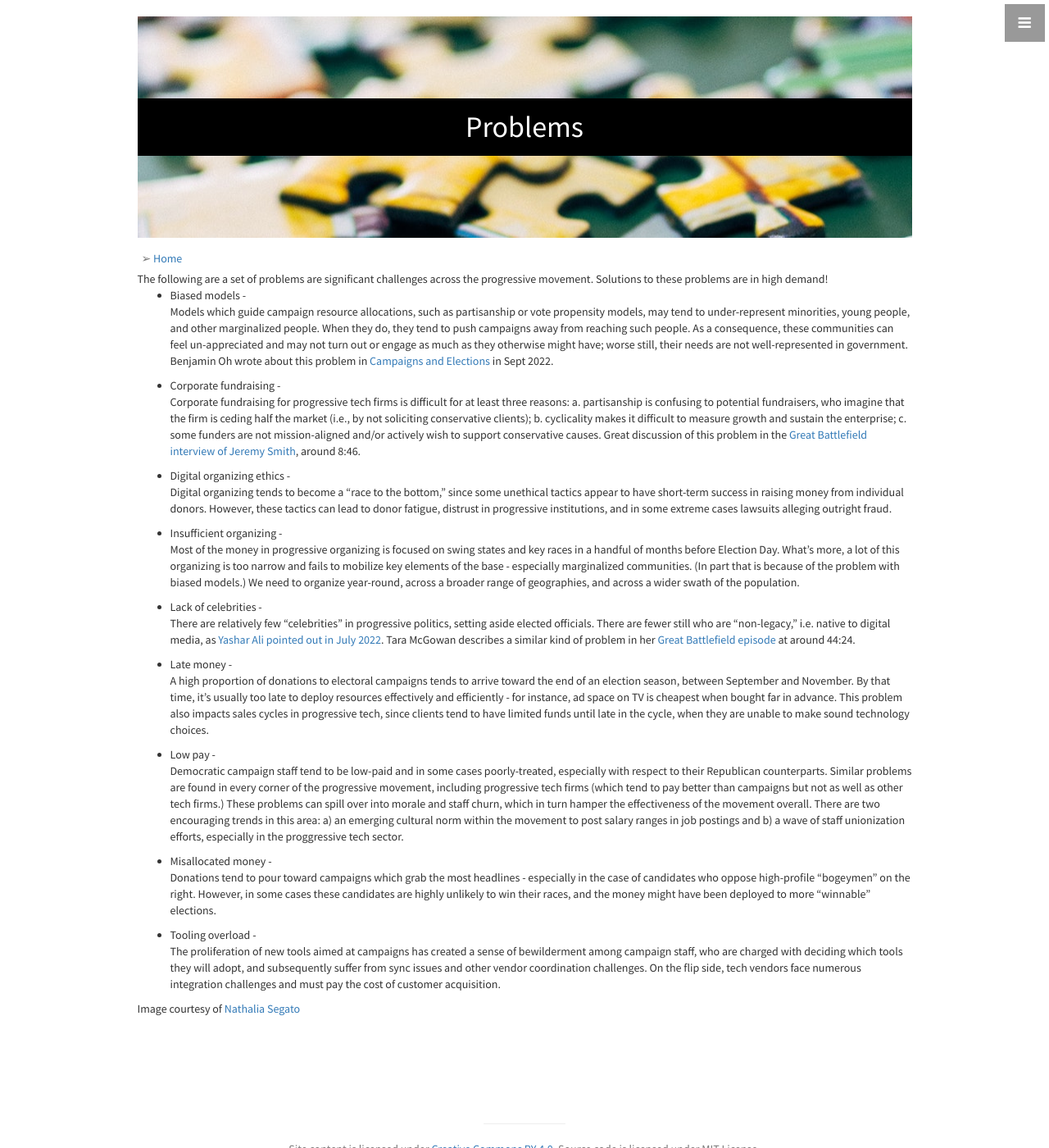
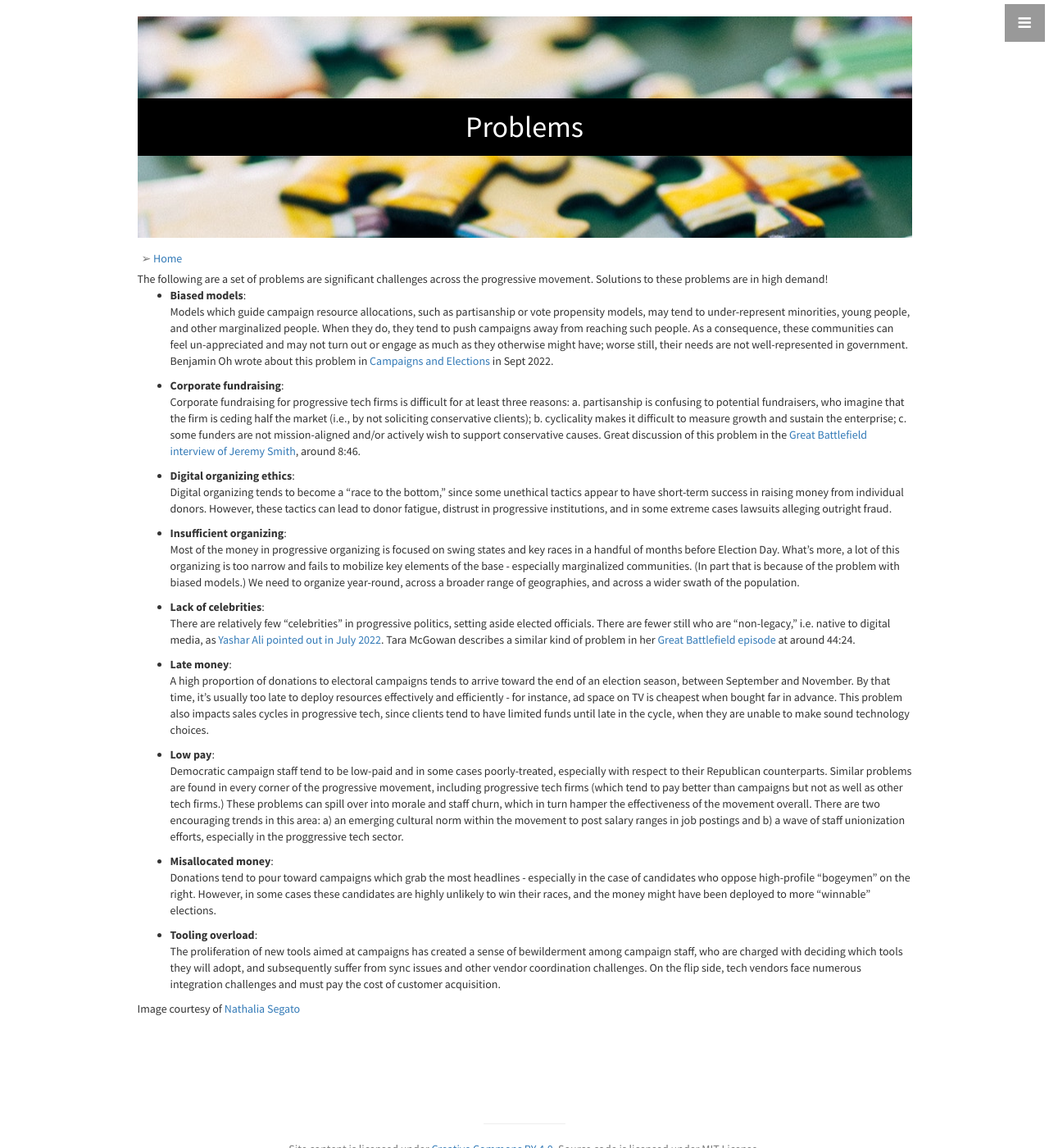
Before and after one commit to codehopelabs/codehopelabs.github.io, a Jekyll site: the page built from problems.html, in a window 1280 px wide and 1400 px high. Shown: the whole window at 82% size. Built offline with Jekyll 4.4.1, drawn with Linux system fonts in a browser that asks for light colours.

Commit message:
tidy up problems
Signed-off-by: Shai Sachs <shaisachs@gmail.com>

```diff
--- a/problems.html
+++ b/problems.html
@@ -16,7 +16,7 @@ The following are a set of problems are significant challenges across the progre
 <section id="problems">
   <ul>
     {%for item in problems %}
-      <li>{{ item.title }} - {{ item.content }}</li>
+      <li><b>{{ item.title }}</b>: {{ item.content }}</li>
     {% endfor %}
   </ul>
 </section>
```
